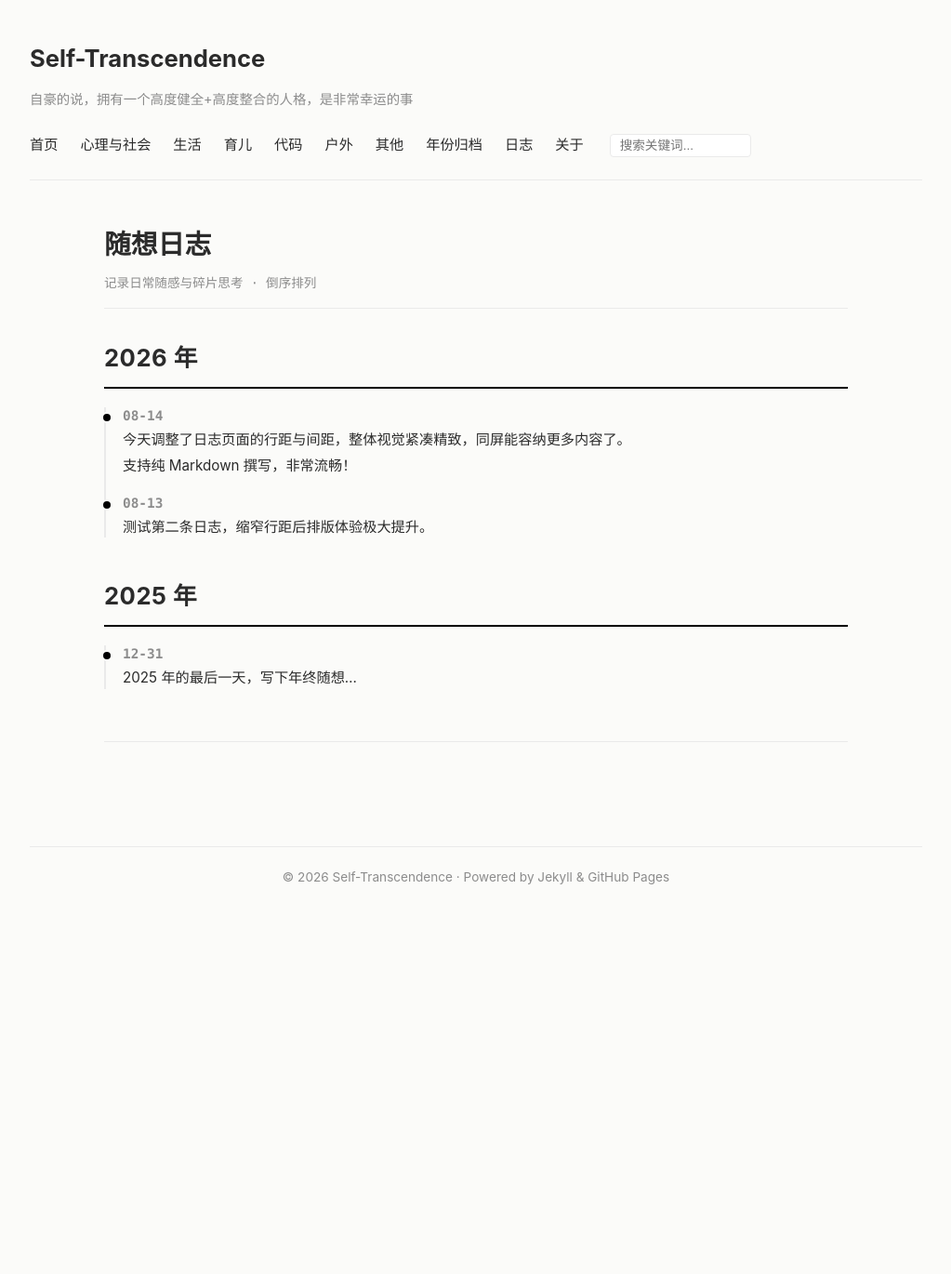
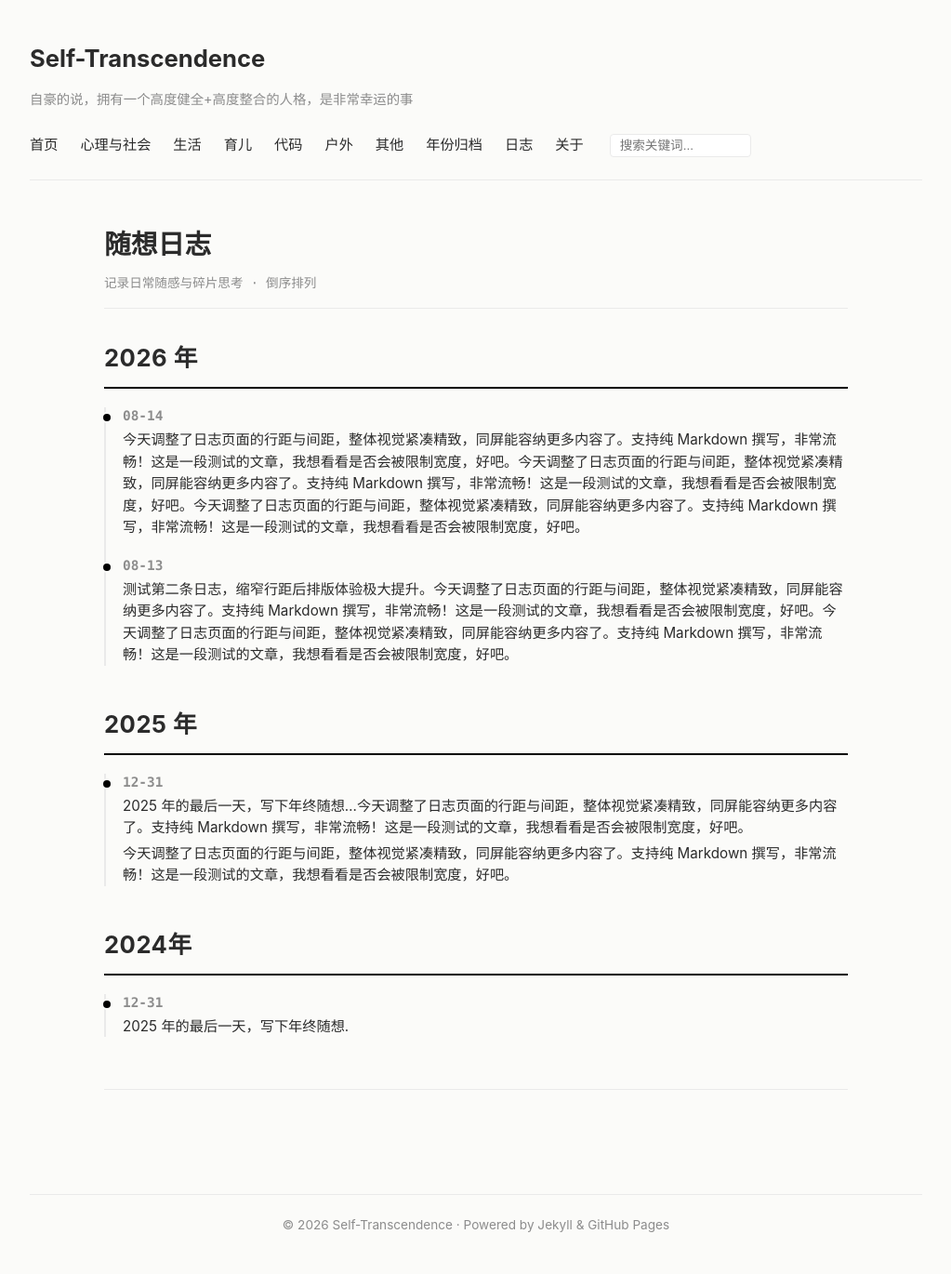
Before and after one commit to Natural-system/self-transcendence, a Jekyll site: the page built from log.md, in a window 1280 px wide. Shown: the whole page at 93% size, without its empty margins (128-1151 px from the left). Built offline with Jekyll 4.4.1, drawn with Linux system fonts in a browser that asks for light colours; comment, search, counter and statistics services are not loaded; before the commit the page ends 995 px from its top, so only the background shows below that.

Commit message:
Update log.md

```diff
--- a/log.md
+++ b/log.md
@@ -7,14 +7,20 @@ permalink: /log/
 # 2026 年
 
 ### 08-14
-今天调整了日志页面的行距与间距，整体视觉紧凑精致，同屏能容纳更多内容了。
-
-支持纯 Markdown 撰写，非常流畅！
+今天调整了日志页面的行距与间距，整体视觉紧凑精致，同屏能容纳更多内容了。支持纯 Markdown 撰写，非常流畅！这是一段测试的文章，我想看看是否会被限制宽度，好吧。今天调整了日志页面的行距与间距，整体视觉紧凑精致，同屏能容纳更多内容了。支持纯 Markdown 撰写，非常流畅！这是一段测试的文章，我想看看是否会被限制宽度，好吧。今天调整了日志页面的行距与间距，整体视觉紧凑精致，同屏能容纳更多内容了。支持纯 Markdown 撰写，非常流畅！这是一段测试的文章，我想看看是否会被限制宽度，好吧。
 
 ### 08-13
-测试第二条日志，缩窄行距后排版体验极大提升。
+测试第二条日志，缩窄行距后排版体验极大提升。今天调整了日志页面的行距与间距，整体视觉紧凑精致，同屏能容纳更多内容了。支持纯 Markdown 撰写，非常流畅！这是一段测试的文章，我想看看是否会被限制宽度，好吧。今天调整了日志页面的行距与间距，整体视觉紧凑精致，同屏能容纳更多内容了。支持纯 Markdown 撰写，非常流畅！这是一段测试的文章，我想看看是否会被限制宽度，好吧。
 
 # 2025 年
 
 ### 12-31
-2025 年的最后一天，写下年终随想...
+2025 年的最后一天，写下年终随想...今天调整了日志页面的行距与间距，整体视觉紧凑精致，同屏能容纳更多内容了。支持纯 Markdown 撰写，非常流畅！这是一段测试的文章，我想看看是否会被限制宽度，好吧。
+
+今天调整了日志页面的行距与间距，整体视觉紧凑精致，同屏能容纳更多内容了。支持纯 Markdown 撰写，非常流畅！这是一段测试的文章，我想看看是否会被限制宽度，好吧。
+
+# 2024年
+
+### 12-31
+
+2025 年的最后一天，写下年终随想.
```
